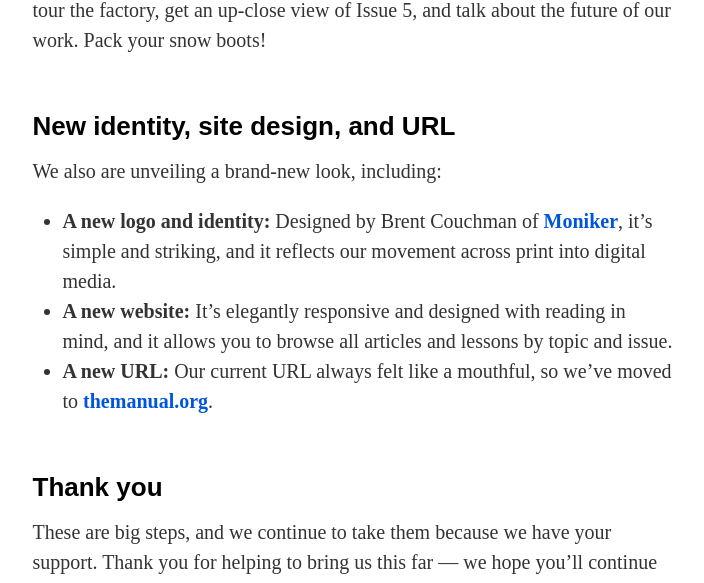
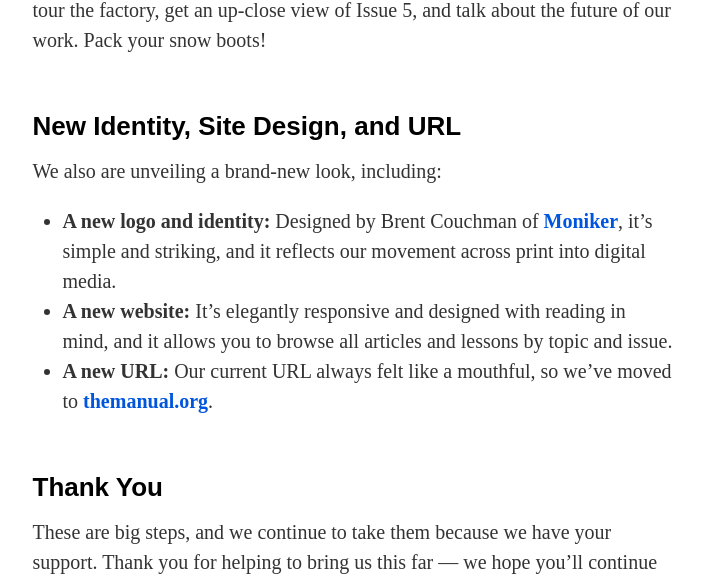
Before and after one commit to themanual/blog, a Jekyll site: the page built from _posts/2014-09-11-kickstarter-the-manual-everywhere.md, in a window 1280 px wide and 900 px high, scrolled down 2033 px. Shown: the part 149-732 px from the top of the window, without its empty margins (45-749 px from the left). Built offline with Jekyll 4.4.1, drawn with Linux system fonts in a browser that asks for light colours; comment, search, counter and statistics services are not loaded; some of the changed text lies outside the part shown.

```diff
--- a/_posts/2014-09-11-kickstarter-the-manual-everywhere.md
+++ b/_posts/2014-09-11-kickstarter-the-manual-everywhere.md
@@ -14,7 +14,7 @@ Previously, we told you [Issue 4 had gone to print](/2014/08/29/issue-4-arrives-
 
 Both times, we mentioned we had some big news to share, and here it is: [we’re launching a Kickstarter](https://themanual.org/kickstarter/everywhere), with three community-oriented goals to free our content and make it more broadly available.
 
-## Big goals, open future
+## Big Goals, Open Future
 
 ### 1) We’re publishing a free and open web edition.
 
@@ -34,7 +34,7 @@ To learn more, watch our Kickstarter video, below, and [read through the project
 
 In return, we’re giving our backers early access to everything we’re building now and everything we’ll build in the future — along with a few extra rewards, including **a trip to Iceland,** where The Manual is printed. We’ll rent an Airbnb, tour the factory, get an up-close view of Issue 5, and talk about the future of our work. Pack your snow boots!
 
-## New identity, site design, and URL
+## New Identity, Site Design, and URL
 
 We also are unveiling a brand-new look, including:
 
@@ -42,7 +42,7 @@ We also are unveiling a brand-new look, including:
 * **A new website:** It’s elegantly responsive and designed with reading in mind, and it allows you to browse all articles and lessons by topic and issue.
 * **A new URL:** Our current URL always felt like a mouthful, so we’ve moved to [themanual.org](http://themanual.org/).
 
-## Thank you
+## Thank You
 
 These are big steps, and we continue to take them because we have your support. Thank you for helping to bring us this far — we hope you’ll continue to enjoy The Manual, Everywhere.
 
```
Also changed, not shown: _posts/2014-08-29-issue-4-arrives-in-early-october.md (+2 -2 lines), _posts/2014-10-06-join-the-fellowship.md (+1 -1 lines).
